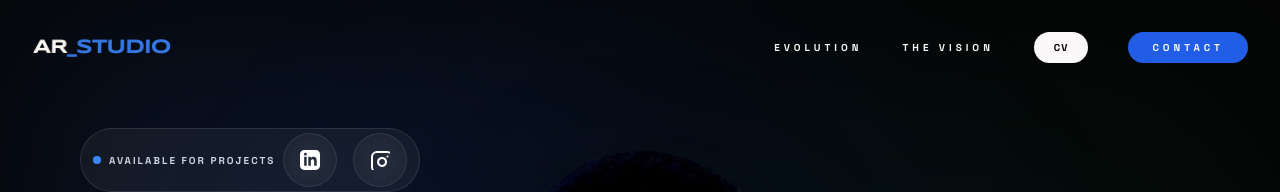
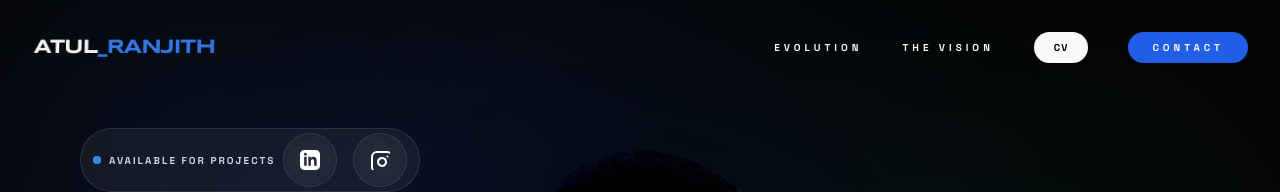
Before and after one commit to Gaberielman/atul-ranjith-portfolio, a plain HTML site: page index.html in a window 1280 px wide. Shown: the top 192 px of the page. Drawn offline with nearby package versions, Linux system fonts and the light colour scheme.

Commit message:
Add files via upload

```diff
--- a/index.html
+++ b/index.html
@@ -15,7 +15,7 @@
     <div class="interactive-cursor"></div>
 
     <nav class="fixed top-0 w-full z-50 p-8 flex justify-between items-center mix-blend-difference">
-        <div class="font-bold tracking-tighter text-xl futuristic-title">AR<span class="text-blue-500">_STUDIO</span>
+        <div class="font-bold tracking-tighter text-xl futuristic-title">Atul<span class="text-blue-500">_Ranjith</span>
         </div>
         <div class="flex items-center gap-6 md:gap-10">
             <div class="hidden md:flex gap-10 text-[10px] tracking-[0.4em] uppercase font-bold">
```
